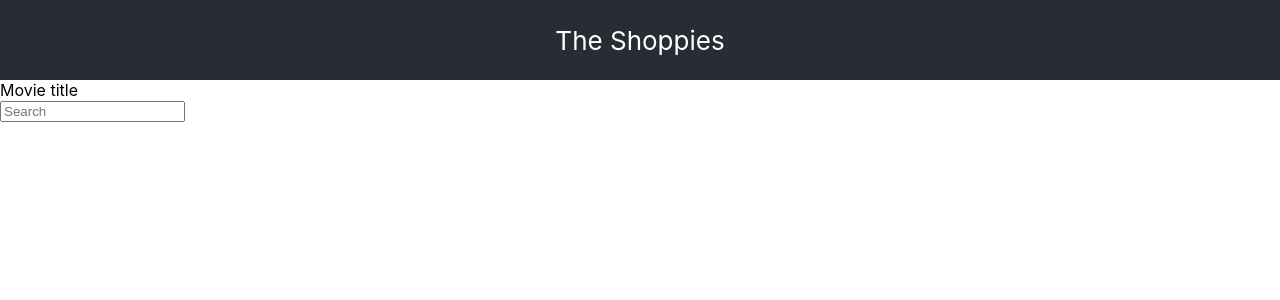
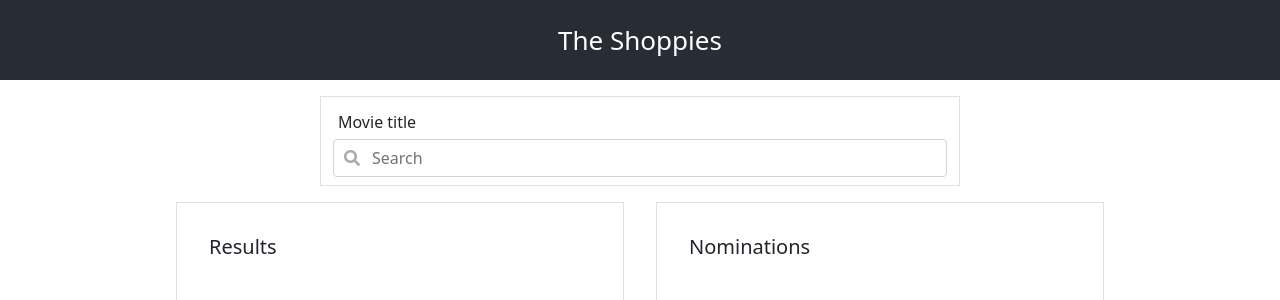
Before and after one commit to AntonAroche/the-shoppies, a React (Create React App) app: page / in a window 1280 px wide. Shown: the top 300 px of the page. Built offline with nearby package versions, Linux system fonts and the light colour scheme.

Commit message:
Added styling for main application, search bar and movie lists

```diff
--- a/package.json
+++ b/package.json
@@ -7,6 +7,7 @@
     "@testing-library/react": "^11.2.2",
     "@testing-library/user-event": "^12.6.0",
     "axios": "^0.21.1",
+    "bootstrap": "^5.0.0-beta1",
     "react": "^17.0.1",
     "react-dom": "^17.0.1",
     "react-scripts": "4.0.1",
--- a/public/index.html
+++ b/public/index.html
@@ -1,20 +1,21 @@
 <!DOCTYPE html>
 <html lang="en">
+
 <head>
   <meta charset="utf-8" />
   <link rel="icon" href="%PUBLIC_URL%/favicon.ico" />
   <meta name="viewport" content="width=device-width, initial-scale=1" />
   <meta name="theme-color" content="#000000" />
-    <meta
-      name="description"
-      content="Web site created using create-react-app"
-    />
+  <meta name="description" content="Web site created using create-react-app" />
   <link rel="apple-touch-icon" href="%PUBLIC_URL%/logo192.png" />
   <!--
       manifest.json provides metadata used when your web app is installed on a
       user's mobile device or desktop. See https://developers.google.com/web/fundamentals/web-app-manifest/
     -->
   <link rel="manifest" href="%PUBLIC_URL%/manifest.json" />
+
+  <link rel="stylesheet" href="https://use.fontawesome.com/releases/v5.7.1/css/all.css"
+    integrity="sha384-fnmOCqbTlWIlj8LyTjo7mOUStjsKC4pOpQbqyi7RrhN7udi9RwhKkMHpvLbHG9Sr" crossorigin="anonymous" />
   <!--
       Notice the use of %PUBLIC_URL% in the tags above.
       It will be replaced with the URL of the `public` folder during the build.
@@ -26,6 +27,7 @@
     -->
   <title>React App</title>
 </head>
+
 <body>
   <noscript>You need to enable JavaScript to run this app.</noscript>
   <div id="root"></div>
@@ -40,4 +42,5 @@
       To create a production bundle, use `npm run build` or `yarn build`.
     -->
 </body>
+
 </html>
--- a/src/App.js
+++ b/src/App.js
@@ -1,5 +1,5 @@
-import './App.css';
 import TheShoppies from './TheShoppies';
+import './styles/App.css'
 
 function App() {
   return (
--- a/src/SearchBar.css
+++ /dev/null
@@ -1,3 +0,0 @@
-label {
-    display: block;
-}
--- a/src/SearchBar.js
+++ b/src/SearchBar.js
@@ -1,5 +1,5 @@
 import React, { Component } from 'react'
-import './SearchBar.css'
+import './styles/SearchBar.css'
 import axios from "axios"
 
 const omdbApiUrl = "http://www.omdbapi.com/?apikey=8b01dc14&";
@@ -19,21 +19,24 @@ export default class SearchBar extends Component {
             searchTerm: evt.target.value
         })
         const response = await axios.get(`${omdbApiUrl}s=${this.state.searchTerm}&type=movie`)
-        this.props.refreshMovies(response)
+        this.props.refreshMovies(response, this.state.searchTerm)
     }
 
     render() {
         return (
-            <form className="SearchBar">
+            <div className="form-group has-search border container w-50 SearchBar">
                 <label htmlFor='searchTerm'>Movie title</label>
+                <span className="fa fa-search form-control-feedback"></span>
                 <input
+                    type="text"
+                    className="form-control"
                     id="searchTerm"
                     name="searchTerm"
                     placeholder="Search"
                     value={this.state.searchTerm}
                     onChange={this.handleChange}
                 />
-            </form>
+            </div>
         )
     }
 }
--- a/src/TheShoppies.js
+++ b/src/TheShoppies.js
@@ -2,18 +2,22 @@ import React, { Component } from 'react'
 import SearchBar from './SearchBar'
 import Movie from './Movie'
 import Nomination from './Nomination'
+import './styles/TheShoppies.css'
 
 export default class TheShoppies extends Component {
     state = {
+        searchTerm: "",
         movies: [],
         nominations: []
     }
 
-    refreshMovies = response => {
+    refreshMovies = (response, searchTerm) => {
+        console.log(response)
         const data = response.data
 
         this.setState({
-            movies: data.Response !== "False" ? data.Search : []
+            movies: data.Response !== "False" ? data.Search : [],
+            searchTerm: searchTerm
         })
     }
 
@@ -58,14 +62,25 @@ export default class TheShoppies extends Component {
             )
         })
 
+        console.log('movies', this.state.movies)
         return (
             <div className="TheShoppies">
                 <header className="App-header">
                     The Shoppies
                 </header>
                 <SearchBar refreshMovies={this.refreshMovies} />
-                <ul>{movieList}</ul>
-                <ul>{nominatedMovies}</ul>
+                <div class="list-container">
+                    <div className="border movie-list">
+                        <h5 class="movie-list-title">
+                            {this.state.movies.length === 0 ? "Results" : `Results for "${this.state.searchTerm}"`}
+                        </h5>
+                        <ul>{movieList}</ul>
+                    </div>
+                    <div className="border movie-list">
+                        <h5 class="movie-list-title">Nominations</h5>
+                        <ul>{nominatedMovies}</ul>
+                    </div>
+                </div>
             </div>
         )
     }
--- a/src/index.js
+++ b/src/index.js
@@ -3,6 +3,7 @@ import ReactDOM from 'react-dom';
 import './index.css';
 import App from './App';
 import reportWebVitals from './reportWebVitals';
+import 'bootstrap/dist/css/bootstrap.min.css';
 
 ReactDOM.render(
   <React.StrictMode>
--- /dev/null
+++ b/src/styles/SearchBar.css
@@ -0,0 +1,26 @@
+.SearchBar {
+    padding: 1vh;
+    margin-top: 1rem;
+}
+
+label {
+    display: block;
+    margin: 5px;
+}
+
+
+.has-search .form-control {
+    padding-left: 2.375rem;
+}
+
+.has-search .form-control-feedback {
+    position: absolute;
+    z-index: 2;
+    display: block;
+    width: 2.375rem;
+    height: 2.375rem;
+    line-height: 2.375rem;
+    text-align: center;
+    pointer-events: none;
+    color: #aaa;
+}
--- /dev/null
+++ b/src/styles/TheShoppies.css
@@ -0,0 +1,18 @@
+.list-container {
+    margin: auto;
+    width: 75%;
+    display: flex;
+    flex-direction: row;
+    justify-content: center;
+}
+
+.movie-list {
+    height: 25rem;
+    width: 100%;
+    margin: 1rem;
+    padding: 1rem;
+}
+
+.movie-list-title {
+    margin: 1rem;
+}
```
Also changed, not shown: src/styles/App.css (renamed from src/App.css), 2 other files (tests, documents, lock files or other folders). Lines whose indentation alone changed are shown as unchanged.
